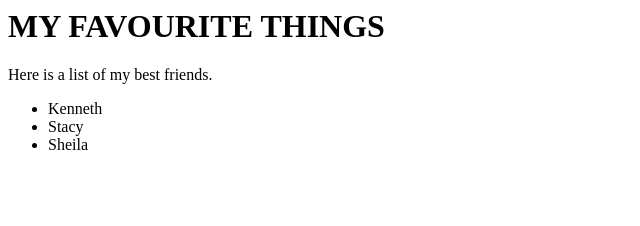
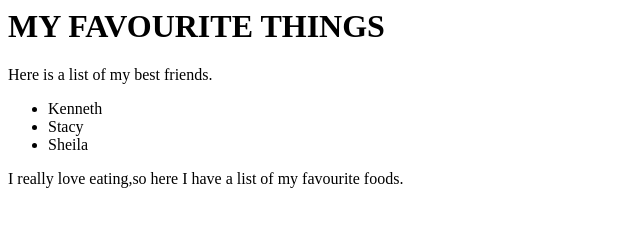
Before and after one commit to joy2711/joy, a plain HTML site: page my-favourite-things.html in a window 1280 px wide. Shown: the whole page, without its empty margins (0-640 px from the left). Drawn offline with Linux system fonts and the light colour scheme.

Commit message:
add paragraph block elements

```diff
--- a/my-favourite-things.html
+++ b/my-favourite-things.html
@@ -11,5 +11,6 @@
           <li>Stacy</li>
           <li>Sheila</li>
           </ul>
+          <p>I really love eating,so here I have a list of my favourite foods.</p>
         </body>
         </html>
```
